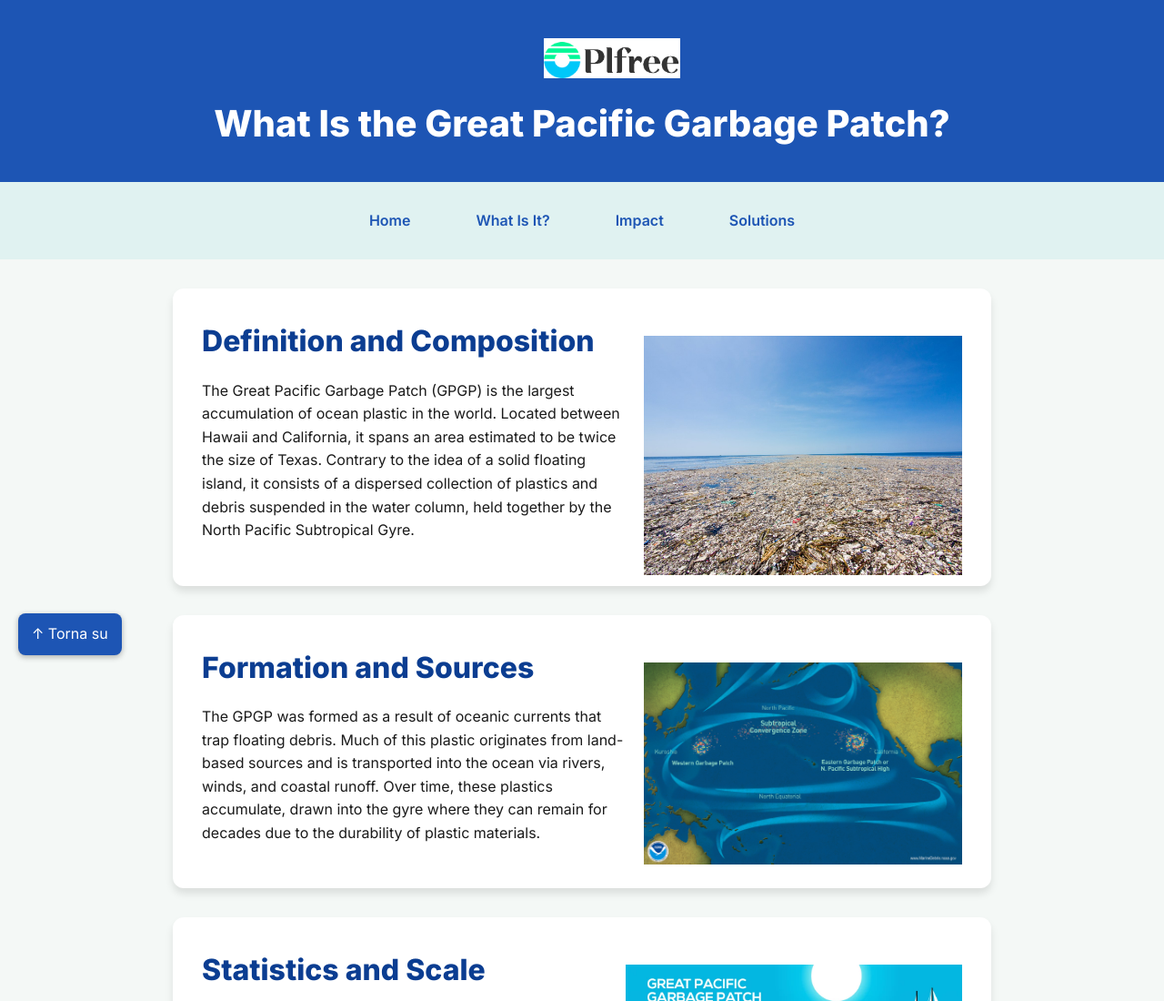
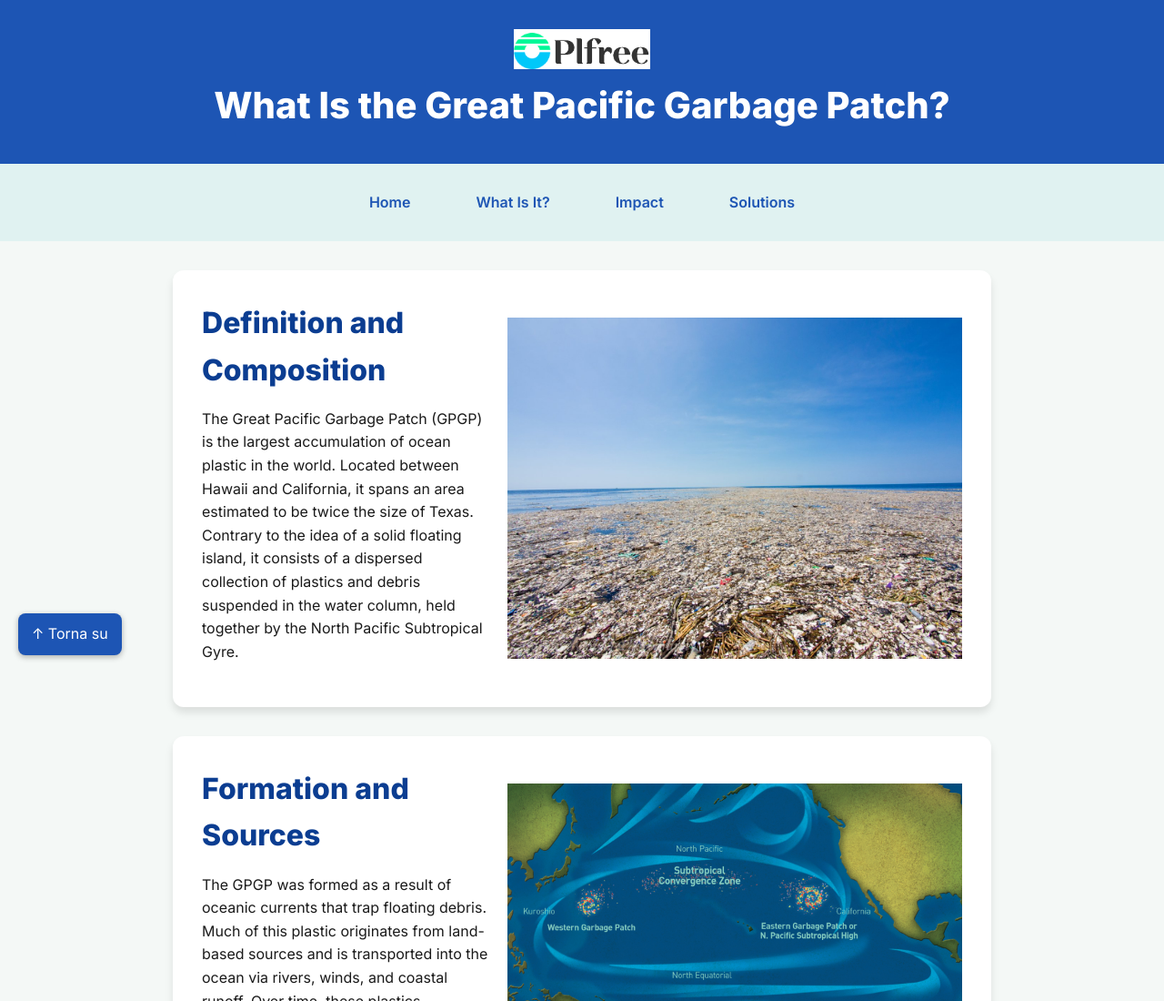
Before and after one commit to Riccardo-Pascal/sito_tepsit, a plain HTML site: page what.html in a window 1280 px wide. Shown: the top 1100 px of the page at 91% size. Drawn offline with Linux system fonts and the light colour scheme.

Commit message:
sistemati bug ingrandito immagini what

```diff
--- a/what.html
+++ b/what.html
@@ -11,7 +11,7 @@
 
 <body>
   <header>
-    <img id = "intImg" src="L9ogo.jpg" alt="foto" width=150px>
+    <img  src="L9ogo.jpg" alt="foto" width=150px>
     <h1>What Is the Great Pacific Garbage Patch?</h1>
   </header>
 
@@ -45,7 +45,7 @@
 
 
   <section id="Def">
-    <img id= "what_img" src="Great+Pacific+Garbage+Patch+High+Quality.jpg" alt="foto" width=350px>
+    <img id= "what_img" src="Great+Pacific+Garbage+Patch+High+Quality.jpg" alt="foto" width=500px>
     <h2>Definition and Composition</h2>
     <p>The Great Pacific Garbage Patch (GPGP) is the largest accumulation of ocean plastic in the world. Located between
       Hawaii and California, it spans an area estimated to be twice the size of Texas. Contrary to the idea of a solid
@@ -53,7 +53,7 @@
       together by the North Pacific Subtropical Gyre.</p>
   </section>
   <section id="Form">
-    <img id= "what_img" src="cartina-correnti.jpg" alt="foto" width=350px>
+    <img id= "what_img" src="cartina-correnti.jpg" alt="foto" width=500px>
     <h2>Formation and Sources</h2>
     <p>The GPGP was formed as a result of oceanic currents that trap floating debris. Much of this plastic originates
       from land-based sources and is transported into the ocean via rivers, winds, and coastal runoff. Over time, these
@@ -61,7 +61,7 @@
       materials.</p>
   </section>
   <section id="stat">
-    <img id= "what_img" src="statistiche.webp" alt="foto" width=370px>
+    <img id= "what_img" src="statistiche.webp" alt="foto" width=500px>
     <h2>Statistics and Scale</h2>
     <p>Research published in 2018 estimates that the patch contains approximately 1.8 trillion pieces of plastic,
       weighing around 80,000 metric tons. These materials range from large fishing nets and crates to tiny microplastics
```
